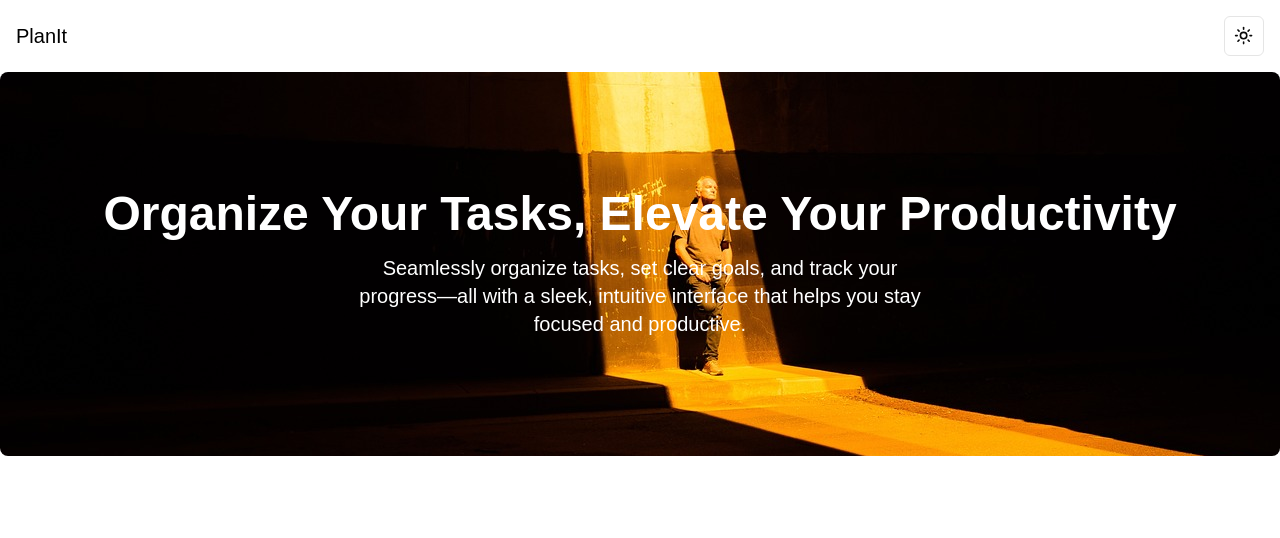
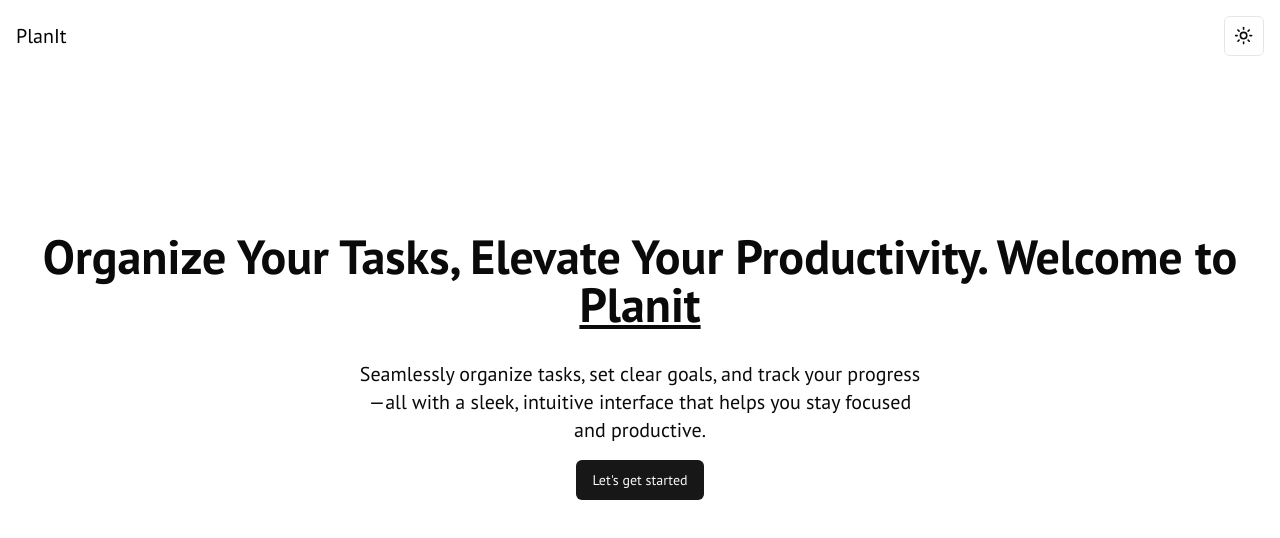
Before and after one commit to mohdsahil36/Task-Management-Application, a Next.js app: page / in a window 1280 px wide. Shown: the top 538 px of the page. Built offline with nearby package versions, Linux system fonts and the light colour scheme.

Commit message:
homepage

```diff
--- a/app/globals.css
+++ b/app/globals.css
@@ -2,9 +2,15 @@
 @tailwind components;
 @tailwind utilities;
 
+/* globals.css */
 body {
-  font-family: Arial, Helvetica, sans-serif;
+  font-family: var(--font-pt-sans), sans-serif;
 }
+
+h1, h2, h3, h4, h5, h6, p, a, span, div {
+  font-family: var(--font-pt-sans), sans-serif;
+}
+
 html,body,:root{
   height: 100%;
 }
--- a/app/layout.tsx
+++ b/app/layout.tsx
@@ -1,5 +1,5 @@
-import type { Metadata } from "next";
 import localFont from "next/font/local";
+import { Poppins ,PT_Sans} from "next/font/google";
 import "./globals.css";
 import { ThemeProvider } from "./components/context/theme-provider";
 
@@ -8,16 +8,25 @@ const geistSans = localFont({
   variable: "--font-geist-sans",
   weight: "100 900",
 });
+
 const geistMono = localFont({
   src: "./fonts/GeistMonoVF.woff",
   variable: "--font-geist-mono",
   weight: "100 900",
 });
 
-export const metadata: Metadata = {
-  title: "PlanIt- Your personal task management application",
-  description: "Generated by create next app",
-};
+// Importing Poppins
+const poppins = Poppins({
+  subsets: ['latin'],
+  weight: ["100", "200", "300", "400", "500", "600", "700", "800", "900"],
+  variable: "--font-poppins",
+});
+
+const ptSans = PT_Sans({
+  subsets: ["latin"],
+  weight: ["400", "700"],
+  variable: "--font-pt-sans",
+});
 
 export default function RootLayout({
   children,
@@ -27,7 +36,7 @@ export default function RootLayout({
   return (
     <html lang="en">
       <body
-        className={`${geistSans.variable} ${geistMono.variable} antialiased`}
+        className={`${geistSans.variable} ${geistMono.variable} ${ptSans.variable} antialiased`}
       >
         <ThemeProvider
           attribute="class"
--- a/app/page.tsx
+++ b/app/page.tsx
@@ -1,30 +1,23 @@
 import Header from '@/components/Header';
 import Image from 'next/image';
 import Banner from '../public/Banner.jpg'
+import { Button } from "@/components/ui/button"
 
 export default function HomePage() {
   return (
     <div className="flex flex-col min-h-screen overflow-hidden">
       <Header />
-      <main className="relative flex-1">
-        <div className="relative h-96 w-full max-w-screen-3xl mx-auto overflow-hidden rounded-none md:rounded-lg">
-          <Image
-            src={Banner}
-            alt="Banner Image"
-            layout="fill"
-            objectFit="cover"
-            className="absolute inset-0 z-0"
-          />
-
-          <div className="absolute inset-0 z-20 flex items-center justify-center">
-            <div className="text-center text-white px-4 sm:px-8">
-              <h1 className="text-4xl sm:text-5xl font-bold leading-tight mb-4">
-                Organize Your Tasks, Elevate Your Productivity
-              </h1>
-              <h2 className="text-lg sm:text-xl font-medium max-w-xl mx-auto">
-                Seamlessly organize tasks, set clear goals, and track your progress—all with a sleek, intuitive interface that helps you stay focused and productive.
-              </h2>
-            </div>
+      <main className='h-full pt-40'>
+        <div className='min-h-full flex flex-col'>
+          <div className='introductions flex flex-col items-center justify-center md:justify-start text-center gap-y-4 flex-1 px-6 pb-10'>
+            <h1 className="text-4xl sm:text-5xl font-bold leading-tight mb-4">
+              Organize Your Tasks, Elevate Your Productivity.
+              Welcome to <span className='underline'>Planit</span>
+            </h1>
+            <h2 className="text-lg sm:text-xl font-medium max-w-xl mx-auto">
+              Seamlessly organize tasks, set clear goals, and track your progress—all with a sleek, intuitive interface that helps you stay focused and productive.
+            </h2>
+            <Button>Let's get started</Button>
           </div>
         </div>
       </main>
--- a/tailwind.config.ts
+++ b/tailwind.config.ts
@@ -17,6 +17,10 @@ const config: Config = {
 		'3xl': '1792px',
 	},
   	extend: {
+		fontFamily: {
+			poppins: ['var(--font-poppins)', 'sans-serif'],
+			ptSans: ['var(--font-pt-sans)', 'sans-serif'],
+		},
   		colors: {
   			background: 'hsl(var(--background))',
   			foreground: 'hsl(var(--foreground))',
```
